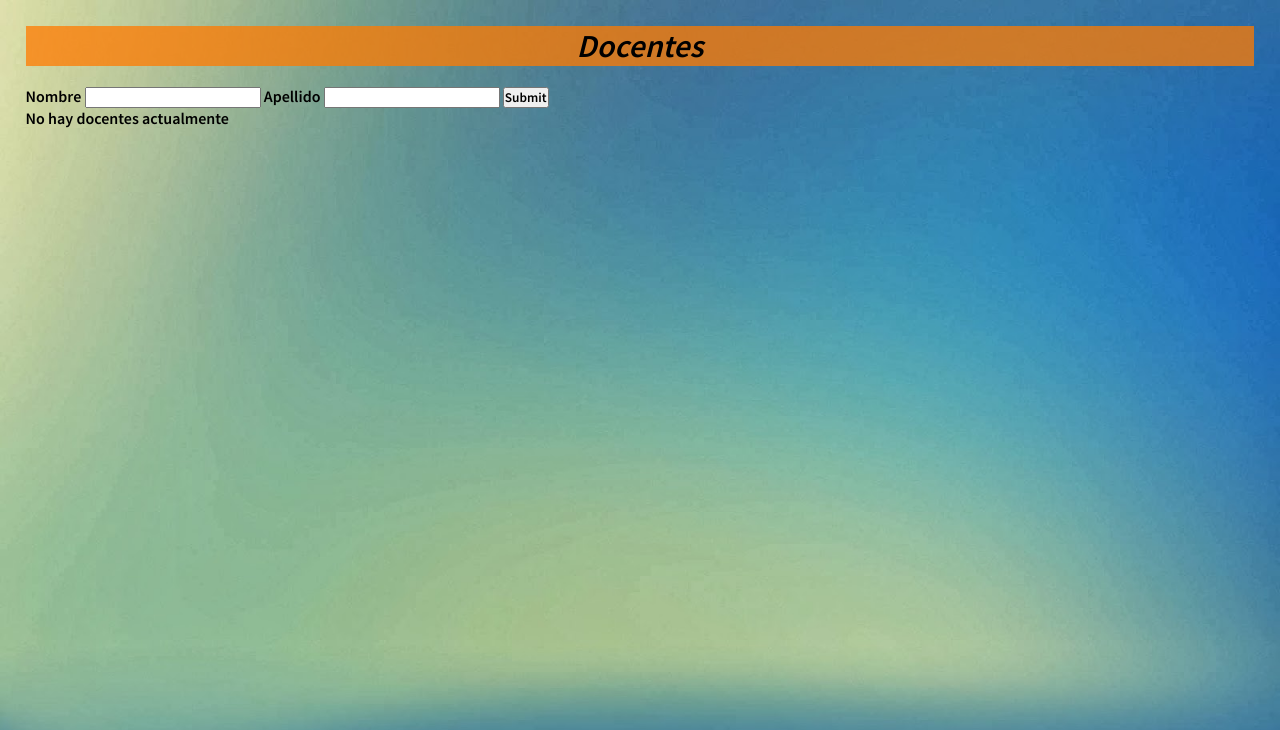
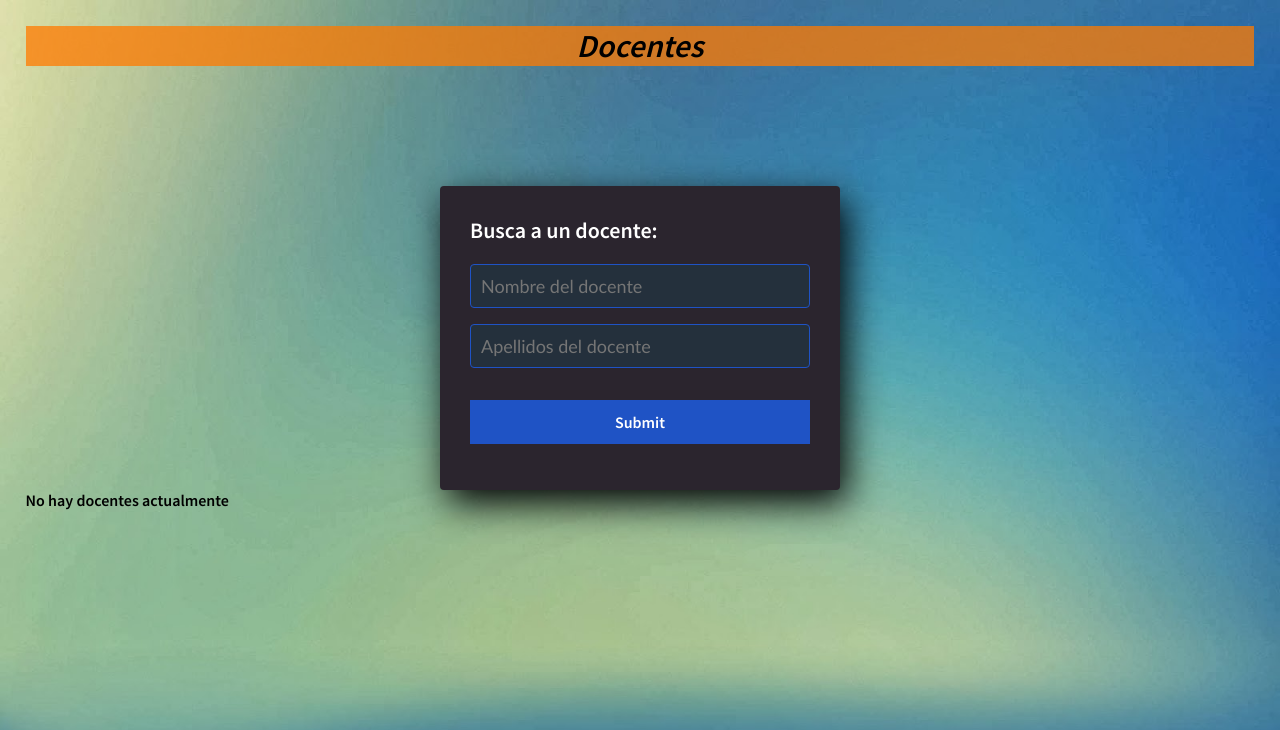
Before and after one commit to shadow-maker/Scheduler-UTEC, a Flask app: page /docentes/list in a window 1280 px wide. Shown: the top 730 px of the page. Run offline with Flask 2, Linux system fonts and the light colour scheme; data that the repository does not hold is empty; parts of the project's set-up code (start-up, migrations or seed data) failed here and were passed over.

Commit message:
update a los template list

```diff
--- a/app/templates/docentes/list.html
+++ b/app/templates/docentes/list.html
@@ -23,12 +23,14 @@
 			<span id="error-filter"></span>
 		</alert>
 		<br>
-		<form id="form-filter">
-			<label for="filter-nombre">Nombre </label>
-			<input type='texto' id="filter-nombre" name='filter-nombre' value="" />
-			<label for="filter-apellido">Apellido </label>
-			<input type='texto' id="filter-apellido" name='filter-apellido' value="" />
-			<input type="submit" id="submit-filter" value="Submit" />
+		<form class="form-register" id="form-filter">
+			<h4>Busca a un docente: </h4>
+
+			<input class="controls" placeholder="Nombre del docente" type='texto' id="filter-nombre" name='filter-nombre' value="" />
+
+			<input class="controls" placeholder="Apellidos del docente" type='texto' id="filter-apellido" name='filter-apellido' value="" />
+
+			<input class="botons" type="submit" id="submit-filter" value="Submit" />
 		</form>
 
 		<p class="{% if docentes%}hidden{%endif%}" id="empty-message">No hay docentes actualmente </p>
```
Also changed, not shown: app/templates/cursos/list.html (+4 -4 lines), app/templates/horarios/list.html (+4 -4 lines).
